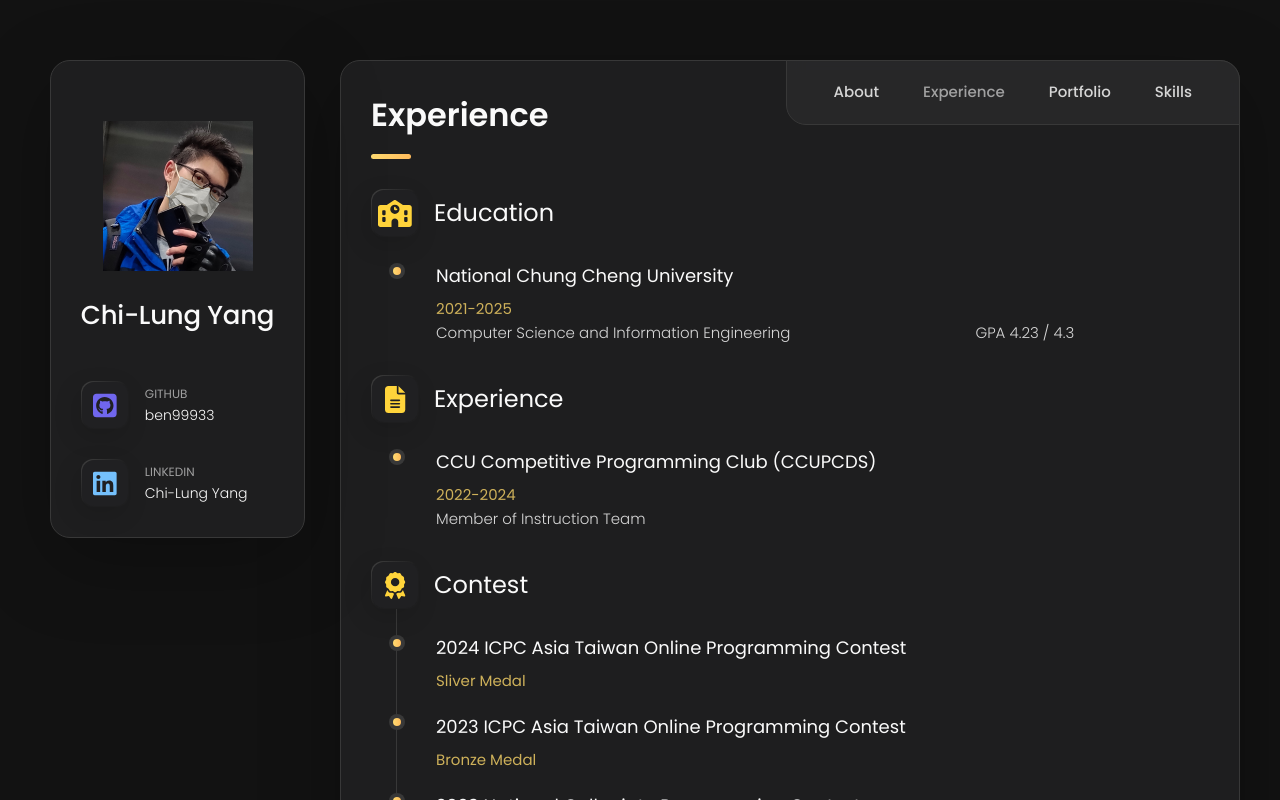
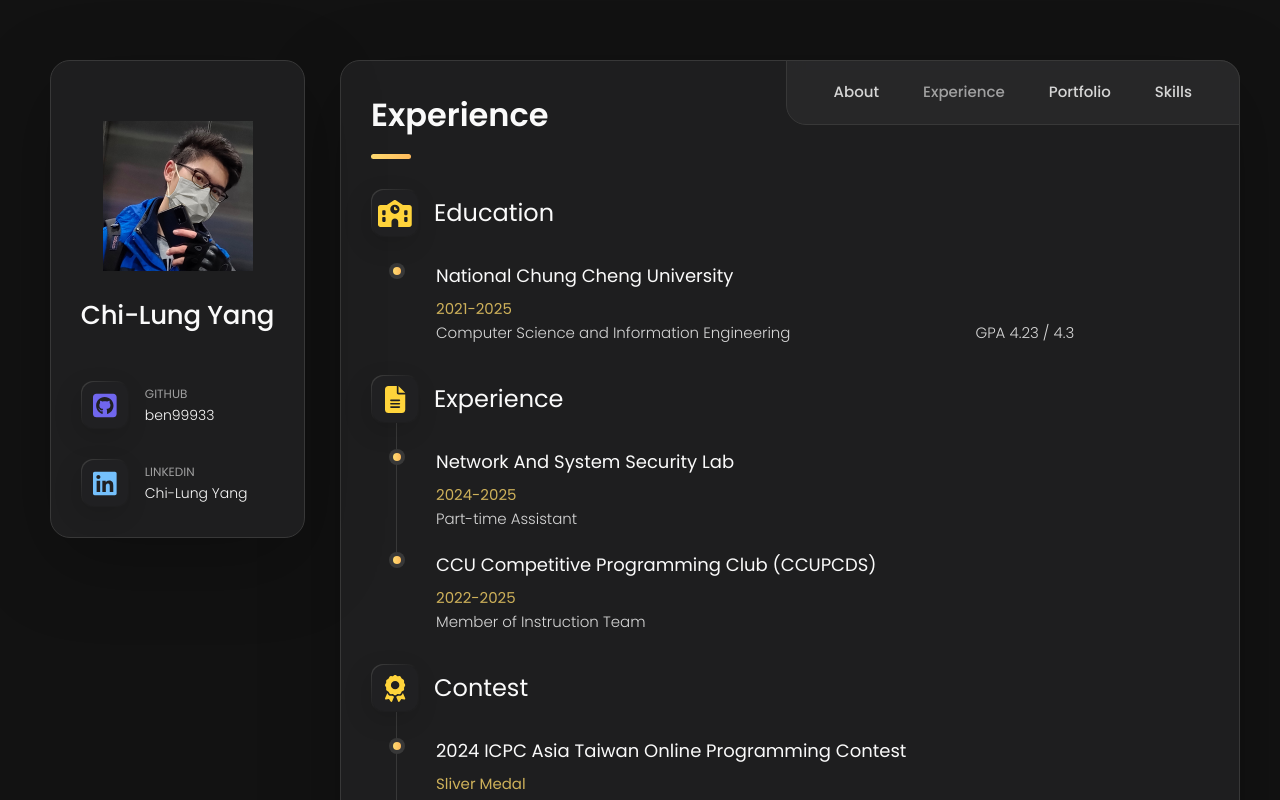
Before and after one commit to ben99933/ben99933.github.io, a Vue app: page / in a window 1280 px wide. Both pictures are taken after a click on the button "Experience". Shown: the top 800 px of the page. Built offline with nearby package versions, Linux system fonts and the light colour scheme.

Commit message:
add experience

```diff
--- a/src/components/pages/about/content/experience.vue
+++ b/src/components/pages/about/content/experience.vue
@@ -32,14 +32,18 @@ const timeLineEducation:TimeLine = new TimeLine("Education", "fa-solid fa-school
                                             "2021-2025",
                                             "Computer Science and Information Engineering \
                                             GPA 4.23 / 4.3"
-                                        ));
+                                        )).sort();
 
 const timeLineExperience:TimeLine = new TimeLine("Experience", "fa-solid fa-file-lines")
                                         .addItem(new TimeLineItem(
                                             "CCU Competitive Programming club (CCUPCDS)",
-                                            "2022-2024",
+                                            "2022-2025",
                                             "Member of Instruction Team"
-                                        ));
+                                        )).addItem(new TimeLineItem(
+                                            "Network and System Security Lab",
+                                            "2024-2025",
+                                            "Part-time Assistant"
+                                        )).sort();
 
 const timeLineContest:TimeLine = new TimeLine("Contest","fa-solid fa-award")
                                         .addItem(new TimeLineItem(
--- a/src/utils/TimeLine.ts
+++ b/src/utils/TimeLine.ts
@@ -12,6 +12,15 @@ export class TimeLine{
     public get icon(){return this._icon;}
     public addItem(item:TimeLineItem){
         this.items.push(item);
+        return this;
+    }
+    public sort():TimeLine{
+
+        this.items.sort((a,b) =>{
+            if(a.time == b.time)return 0;
+            if((a.time || "") < (b.time || "")) return 1;
+            else return -1;
+        })
         return this;
     }
 }
```
